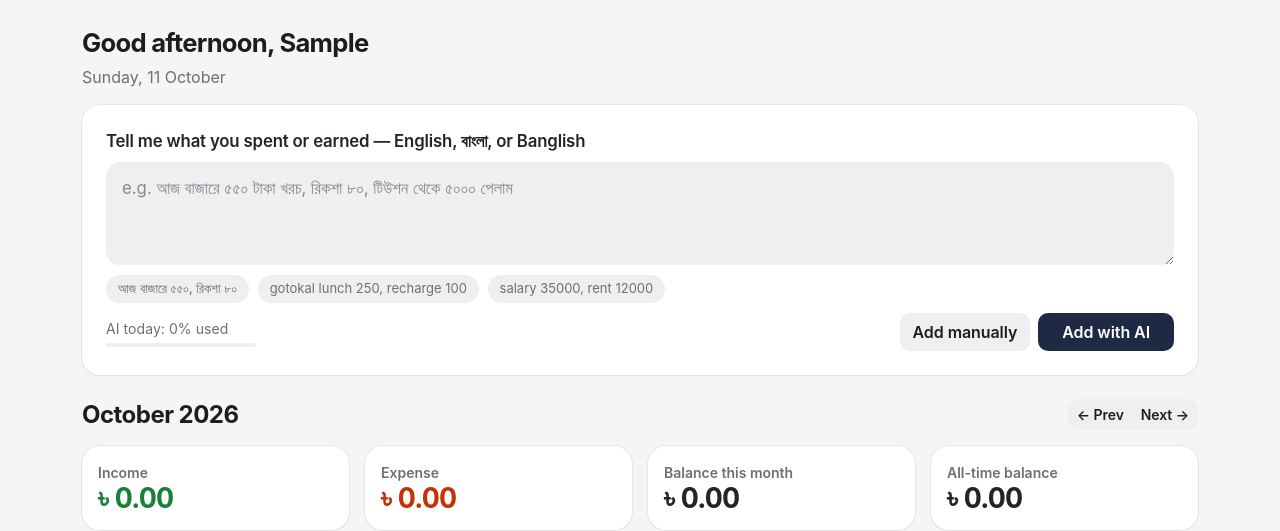
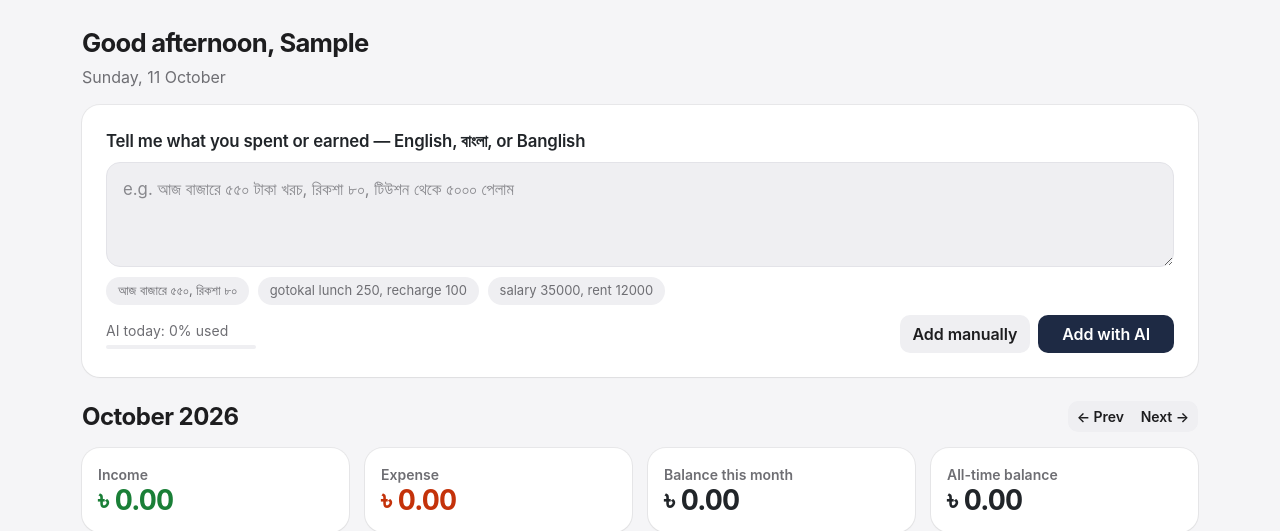
Before and after one commit to RakibulNayeem/khorochai, a Django app: page / in a window 1280 px wide. Shown: the part 60-591 px from the top of the page. Run offline with Django 5.2, Linux system fonts and the light colour scheme; the visitor is signed in with stand-in values (Sample User, id 1); data comes from the database, SQL or seed files in the repository; data that the repository does not hold is empty.

Commit message:
AI text box: subtle border so the input area is easy to see
Co-Authored-By: Claude Opus 5.5 <noreply@anthropic.com>

```diff
--- a/static/css/app.css
+++ b/static/css/app.css
@@ -136,9 +136,10 @@ a:hover { color: var(--link); text-decoration: underline; text-underline-offset:
 /* ---------------------------------------------------------------- the "type what you spent" composer */
 .ai-box { background: var(--surface); }
 .ai-box .form-label { font-size: 1.05rem; font-weight: 600; letter-spacing: -.01em; }
-.ai-box textarea { border: 0; border-radius: 14px; background: var(--surface-2); resize: vertical; font-size: 1.05rem;
+.ai-box textarea { border: 1px solid var(--border); border-radius: 14px; background: var(--surface-2); resize: vertical; font-size: 1.05rem;
   padding: .85rem 1rem; transition: background-color .15s ease, box-shadow .15s ease; }
-.ai-box textarea:focus { background: var(--surface); box-shadow: 0 0 0 1px var(--border), 0 0 0 4px var(--focus); }
+.ai-box textarea:hover { border-color: color-mix(in srgb, var(--muted) 45%, var(--border)); }
+.ai-box textarea:focus { background: var(--surface); border-color: var(--link); box-shadow: 0 0 0 4px var(--focus); }
 .example-chip { cursor: pointer; display: inline-block; font-size: .8125rem; color: var(--muted); background: var(--surface-2);
   border-radius: 999px; padding: .25rem .75rem; margin: .15rem .25rem .15rem 0; transition: color .15s ease, transform .1s ease-out; }
 .example-chip:hover { color: var(--ink); }
```
